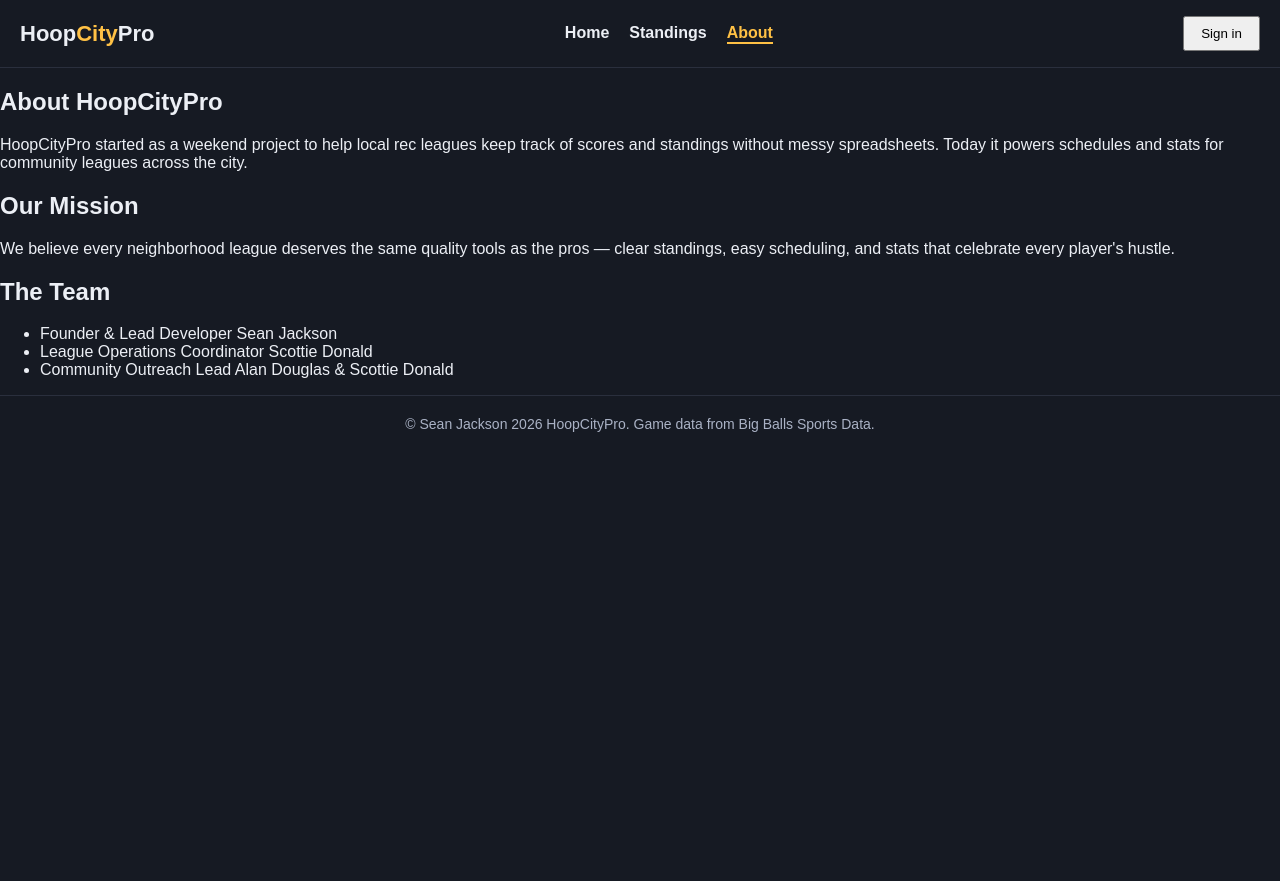
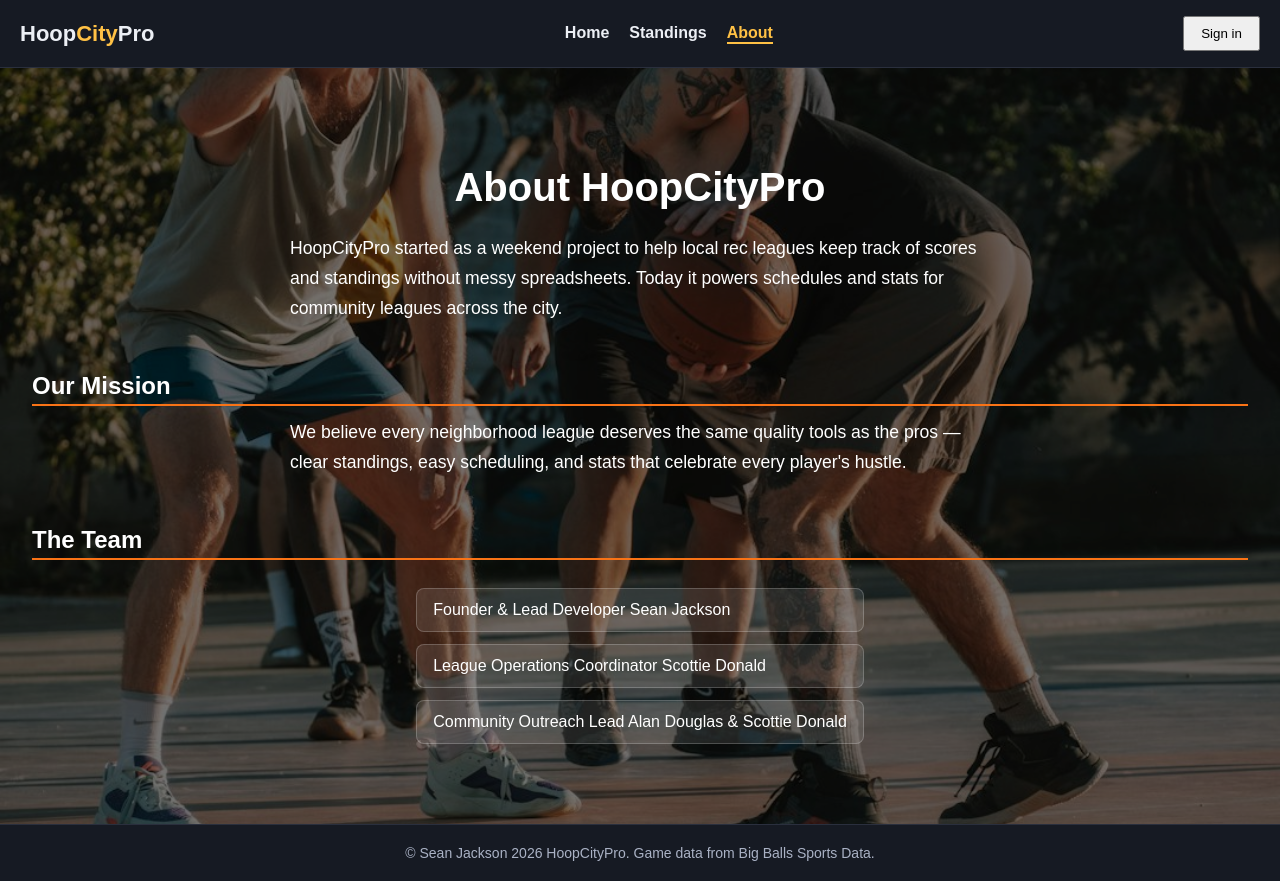
Before and after one commit to SeanJ8876/HoopCityPro, a React (Vite) app: page /about in a window 1280 px wide. Before the commit the page ends 800 px from the top, so only its background shows below. Built offline with nearby package versions, Linux system fonts and the light colour scheme; no server answers.

Commit message:
added the final code

```diff
--- a/src/components/About/About.css
+++ b/src/components/About/About.css
@@ -0,0 +1,71 @@
+.about {
+  position: relative;
+  background-image: url(/images/BasketballPhoto.jpeg);
+  background-size: cover;
+  background-position: center;
+  background-repeat: no-repeat;
+  min-height: 70vh;
+  padding: 4rem 2rem;
+  display: flex;
+  flex-direction: column;
+  justify-content: center;
+  color: #fff;
+}
+
+
+.about::before {
+  content: "";
+  position: absolute;
+  inset: 0;
+  background: rgba(0, 0, 0, 0.55);
+  z-index: 0;
+}
+
+.about > * {
+  position: relative;
+  z-index: 1;
+}
+
+.about h1 {
+  font-size: 2.5rem;
+  font-weight: 800;
+  margin-bottom: 1.5rem;
+  text-align: center;
+}
+
+.about h2 {
+  font-size: 1.5rem;
+  font-weight: 700;
+  margin-top: 2rem;
+  margin-bottom: 0.75rem;
+  border-bottom: 2px solid #f97316;
+  display: block;
+  padding-bottom: 0.25rem;
+}
+
+.about p {
+  font-size: 1.1rem;
+  line-height: 1.7;
+  max-width: 700px;
+  margin: 0 auto 1rem;
+}
+
+.team-list {
+  list-style: none;
+  padding: 0;
+  margin-top: 1rem;
+  display: flex;
+  flex-direction: column;
+  gap: 0.75rem;
+  max-width: 500px;
+  margin-left: auto;
+  margin-right: auto;
+}
+
+.team-list li {
+  background: rgba(255, 255, 255, 0.1);
+  border: 1px solid rgba(255, 255, 255, 0.2);
+  border-radius: 8px;
+  padding: 0.75rem 1rem;
+  font-size: 1rem;
+}
--- a/src/components/About/About.jsx
+++ b/src/components/About/About.jsx
@@ -1,3 +1,5 @@
+import "./About.css";
+
 export default function About() {
   return (
     <section className="about">
--- a/src/components/Home/Home.css
+++ b/src/components/Home/Home.css
@@ -1,4 +1,20 @@
 .home {
+  position: relative;
   display: flex;
   flex-direction: column;
+  background-image: url(/images/HoopCityPro.png);
+  background-size: cover;
+  background-position: center;
+  background-attachment: fixed;
+  background-repeat: no-repeat;
+  min-height: 100vh;
 }
+
+
+.home::before {
+  display: flex;
+  position: absolute;
+  inset: 0;
+  background: rgba(0, 0, 0, 0.45);
+  z-index: 0;
+}
--- a/src/components/Standings/Standings.css
+++ b/src/components/Standings/Standings.css
@@ -1,12 +1,17 @@
 .standings {
   min-height: 60vh;
   padding: 40px 20px;
+  background-color: #0f1117;
 }
 
 .standings__title {
   margin: 0 0 16px;
   font-size: 32px;
-  color: red;
+  font-weight: 800;
+  color: #eceff5;
+  border-bottom: 2px solid #f97316;
+  display: inline-block;
+  padding-bottom: 8px;
 }
 
 .standings__legend {
@@ -19,7 +24,6 @@
   margin: 0;
   padding: 0;
   list-style: none;
-  color: #161a23;
   font-family: Arial, Helvetica, sans-serif;
 }
 
@@ -27,9 +31,20 @@
   display: flex;
   align-items: center;
   justify-content: space-between;
-  padding: 10px 8px;
-  border-bottom: 1px solid #2a2f3d;
+  padding: 12px 14px;
+  margin-bottom: 8px;
+  background: rgba(255, 255, 255, 0.04);
+  border: 1px solid rgba(255, 255, 255, 0.08);
+  border-radius: 8px;
   border-left: 4px solid transparent;
+  transition:
+    background 0.2s ease,
+    transform 0.2s ease;
+}
+
+.standings__item:hover {
+  background: rgba(255, 255, 255, 0.08);
+  transform: translateX(2px);
 }
 
 .standings__item_winning {
@@ -42,8 +57,13 @@
 
 .standings__rank {
   width: 28px;
+  height: 28px;
+  display: flex;
+  align-items: center;
+  justify-content: center;
   text-align: center;
   color: #aab2c5;
+  font-weight: 700;
 }
 
 .standings__item:nth-child(1) .standings__rank {
@@ -99,8 +119,20 @@
 }
 
 .standings__more {
-  display: block;
+  display: inline-block;
   margin: 24px 0 0;
+  padding: 10px 20px;
+  background: #f97316;
+  color: #161a23;
+  font-weight: 700;
+  border: none;
+  border-radius: 6px;
+  cursor: pointer;
+  transition: background 0.2s ease;
+}
+
+.standings__more:hover {
+  background: #fb923c;
 }
 
 .standings__status {
--- a/src/components/Standings/Standings.jsx
+++ b/src/components/Standings/Standings.jsx
@@ -1,12 +1,12 @@
 import Preloader from "../Preloader/Preloader.jsx";
 import "./Standings.css";
 
-// Win percentage arrives as a ratio (0.723); show it the way box scores do (.723).
+
 function formatPct(pct) {
   return typeof pct === "number" ? pct.toFixed(3).replace(/^0/, "") : "-";
 }
 
-// Row color by record: a winning percentage gets one style, a losing one another.
+
 function getItemClass(pct) {
   if (typeof pct !== "number") {
     return "standings__item";
@@ -16,7 +16,6 @@ function getItemClass(pct) {
     : "standings__item standings__item_losing";
 }
 
-// Streak color by whether the team is on a winning (W) or losing (L) run.
 function getStreakClass(streak) {
   if (streak && streak.startsWith("W")) {
     return "standings__streak standings__streak_win";
```
Also changed, not shown: public/images/BasketballPhoto.jpeg (renamed from src/images/BasketballPhoto.jpeg), public/images/HoopCityPro.png (renamed from src/images/HoopCityPro.png).
